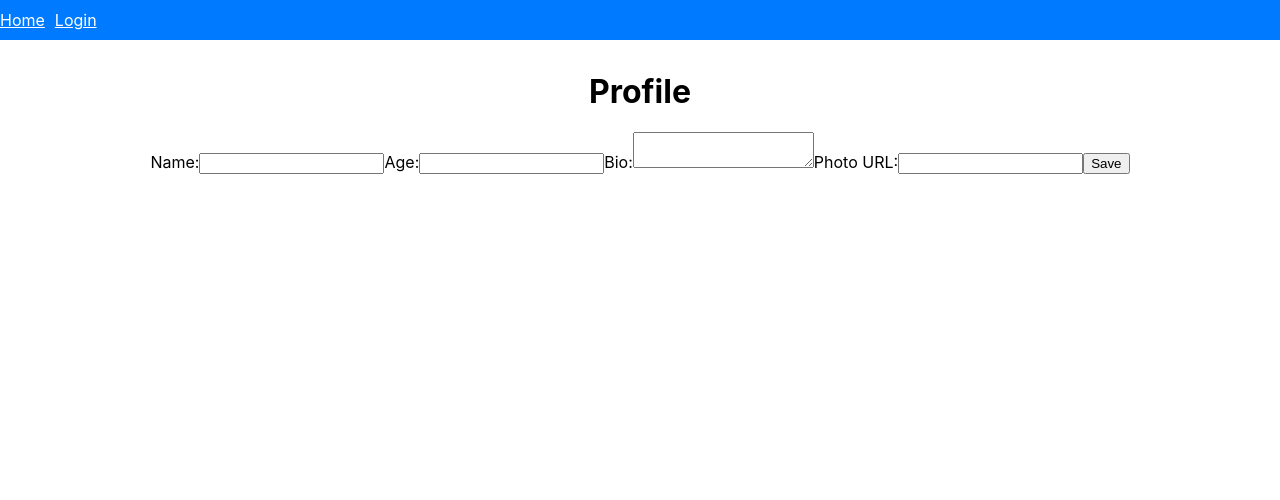
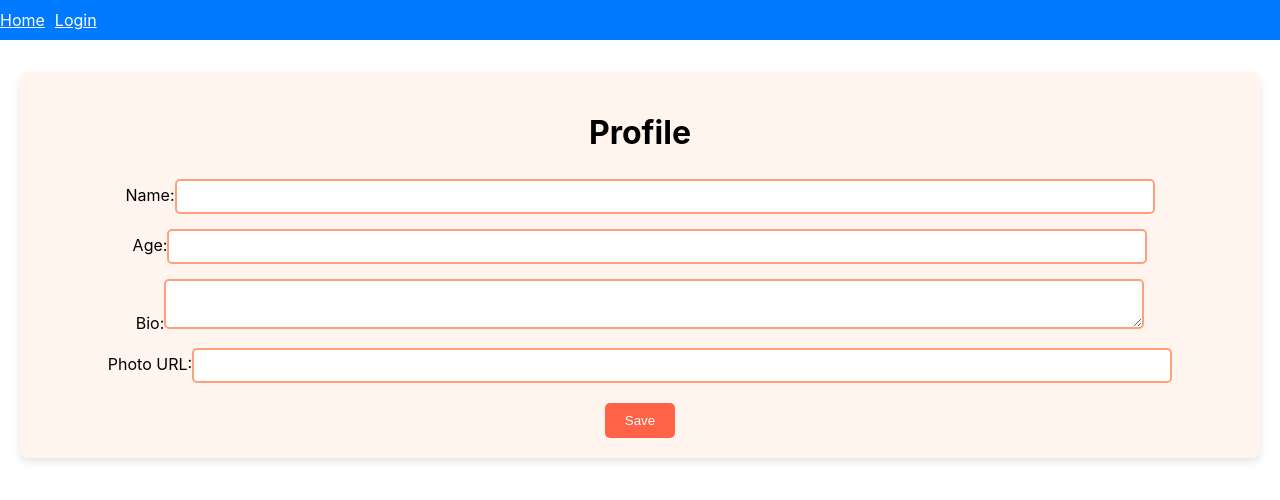
Before and after one commit to Peagledor/recipe-app-capstone, a React (Create React App) app: page /profile in a window 1280 px wide. Both pictures are taken after a click on the button "Edit". Shown: the top 500 px of the page. Built offline with nearby package versions, Linux system fonts and the light colour scheme; no server answers; the HTML template or start-up script is replaced by a standard one.

Commit message:
styled profile

```diff
--- a/src/controllers/userController.js
+++ b/src/controllers/userController.js
@@ -1,9 +1,8 @@
 import axios from "axios";
 
-export const loginUser = async (credentials, navigate) => {
+export const loginUser = async (credentials ) => {
   try {
     const response = await axios.post("http://localhost:4000/users/login", credentials);
-    navigate('/')
     return response.data;
   } catch (error) {
     console.error("Failed to login:", error);
--- a/src/pages/Profile.jsx
+++ b/src/pages/Profile.jsx
@@ -1,8 +1,12 @@
-import { useState, useEffect } from "react";
-import { getProfile, updateProfile } from "../controllers/profileController";
+// Profile.jsx
+import React, { useEffect, useState } from 'react';
+import { getProfile, updateProfile } from '../controllers/profileController';
+import styles from './Profile.module.css';
+
 const Profile = ({ userId }) => {
     const [profile, setProfile] = useState({});
     const [editing, setEditing] = useState(false);
+
     useEffect(() => {
         const fetchProfile = async () => {
             const data = await getProfile(userId);
@@ -10,12 +14,15 @@ const Profile = ({ userId }) => {
         };
         fetchProfile();
     }, [userId]);
-  const handleUpdate = async () => {
+
+    const handleUpdate = async (e) => {
+        e.preventDefault();
         await updateProfile(userId, profile);
         setEditing(false);
     };
+
     return (
-    <div>
+        <div className={styles.profileContainer}>
             <h1>Profile</h1>
             {!editing ? (
                 <div>
@@ -23,51 +30,30 @@ const Profile = ({ userId }) => {
                     <p>Age: {profile.age}</p>
                     <p>Bio: {profile.bio}</p>
                     {profile.photoUrl && (
-            <img src={profile.photoUrl} alt="Profile Picture" />
+                        <img src={profile.photoUrl} alt="Profile Picture" className={styles.profileImage} />
                     )}
-          <button onClick={() => setEditing(true)}>Edit</button>
+                    <button onClick={() => setEditing(true)} className={styles.editButton}>Edit</button>
                 </div>
             ) : (
-        <div>
+                <form onSubmit={handleUpdate} className={styles.profileForm}>
                     <label>
                         Name:
-            <input
-              type="text"
-              value={profile.name}
-              onChange={(e) => setProfile({ ...profile, name: e.target.value })}
-            />
+                        <input type="text" value={profile.name || ''} onChange={e => setProfile({ ...profile, name: e.target.value })} />
                     </label>
-
                     <label>
                         Age:
-            <input
-              type="number"
-              value={profile.age}
-              onChange={(e) => setProfile({ ...profile, age: e.target.value })}
-            />
+                        <input type="number" value={profile.age || ''} onChange={e => setProfile({ ...profile, age: e.target.value })} />
                     </label>
-
                     <label>
                         Bio:
-            <textarea
-              value={profile.bio}
-              onChange={(e) => setProfile({ ...profile, bio: e.target.value })}
-            />
+                        <textarea value={profile.bio || ''} onChange={e => setProfile({ ...profile, bio: e.target.value })} />
                     </label>
-
                     <label>
                         Photo URL:
-            <input
-              type="text"
-              value={profile.photoUrl}
-              onChange={(e) =>
-                setProfile({ ...profile, photoUrl: e.target.value })
-              }
-            />
+                        <input type="text" value={profile.photoUrl || ''} onChange={e => setProfile({ ...profile, photoUrl: e.target.value })} />
                     </label>
-
-          <button onClick={handleUpdate}>Save</button>
-        </div>
+                    <button type="submit" className={styles.saveButton}>Save</button>
+                </form>
             )}
         </div>
     );
--- /dev/null
+++ b/src/pages/Profile.module.css
@@ -0,0 +1,43 @@
+/* Profile.module.css */
+.profileContainer {
+    background-color: #fff5ee;
+    padding: 20px;
+    border-radius: 8px;
+    box-shadow: 0 4px 8px rgba(0, 0, 0, 0.1);
+    margin: 20px;
+    text-align: center;
+}
+
+.profileImage {
+    width: 150px;
+    height: 150px;
+    border-radius: 75px;
+    margin-top: 10px;
+}
+
+.editButton, .saveButton {
+    background-color: #ff6347;
+    border: none;
+    padding: 10px 20px;
+    color: white;
+    border-radius: 5px;
+    cursor: pointer;
+    margin-top: 10px;
+}
+
+.editButton:hover, .saveButton:hover {
+    background-color: #ff4500;
+}
+
+.profileForm label {
+    display: block;
+    margin-bottom: 10px;
+}
+
+.profileForm input, .profileForm textarea {
+    width: 80%;
+    padding: 8px;
+    margin-top: 5px;
+    border: 2px solid #ffa07a;
+    border-radius: 5px;
+}
```
Lines whose indentation alone changed are shown as unchanged.
